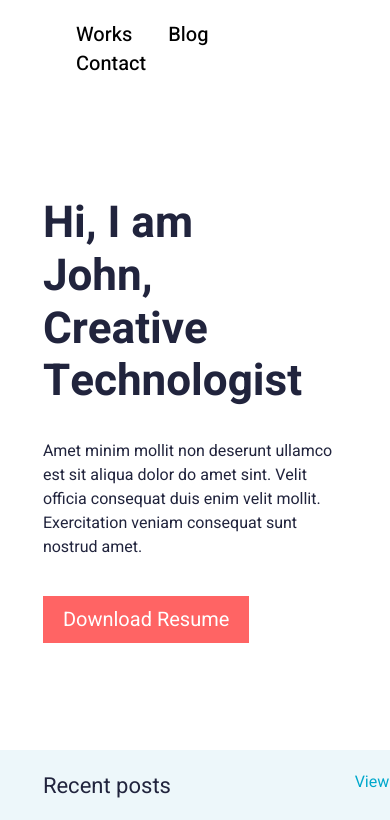
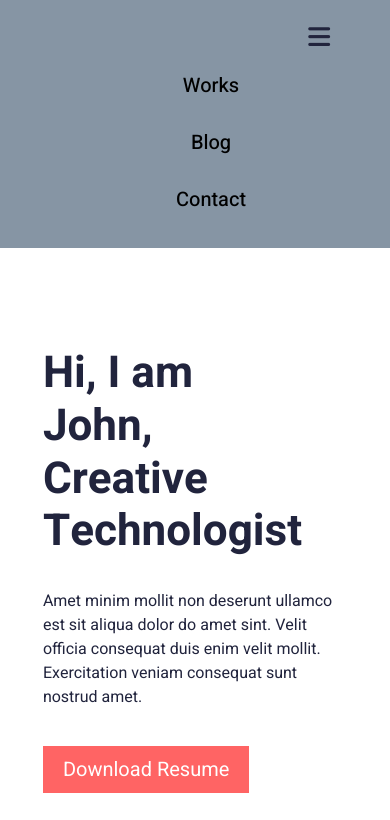
Before and after one commit to AllaberdiZ/John, a plain HTML site: page index.html in a window 390 px wide. Shown: the top 820 px of the page. Drawn offline with Linux system fonts and the light colour scheme.

Commit message:
mobile-navigation-bar

```diff
--- a/index.html
+++ b/index.html
@@ -13,16 +13,15 @@
   </head>
   <body>
     <nav class="navbar">
+      <div class="hamburger">
+        <a href="" class="ham-menu">
+          <i class="fa fa-bars"></i>
+        </a>
+      </div>
       <div class="navbar-links">
         <a href="#">Works</a>
         <a href="#">Blog</a>
         <a href="#">Contact</a>
-      </div>
-
-      <div class="hamburger">
-        <a href="" class="ham-menu">
-          <i class="fa fa-bars"></i>
-        </a>
       </div>
     </nav>
 
--- a/style.css
+++ b/style.css
@@ -8,13 +8,17 @@
 }
 
 .navbar {
-  margin: 20px 60px;
-  float: right;
+  position: relative;
+  padding: 20px 60px;
   display: flex;
+  flex-direction: row-reverse;
+  background-color: #8695a4;
+  max-width: 100%;
 }
 
 .hamburger {
   display: none;
+  font-size: 25px;
 }
 
 .navbar-links a {
@@ -275,19 +279,23 @@
   margin-top: 10px;
 }
 
-@media only screen and (max-width: 100px) {
-  .nav-hamburger {
-    display: block;
-    cursor: pointer;
+@media only screen and (max-width: 700px) {
+  .navbar {
+    background-color: #8695a4;
+    display: flex;
+    flex-direction: column;
+  }
+  .hamburger {
+    display: flex;
+    flex-direction: row-reverse;
   }
 
-  .nav-hamburger .line {
-    width: 30px;
-    height: 3px;
-    background-color: #0000;
-    margin: 6px 0;
+  .navbar-links {
+    display: flex;
+    flex-direction: column;
   }
-  .navbar-links {
-    display: none;
+  .navbar-links a {
+    text-align: center;
+    max-width: 100%;
   }
 }
```
